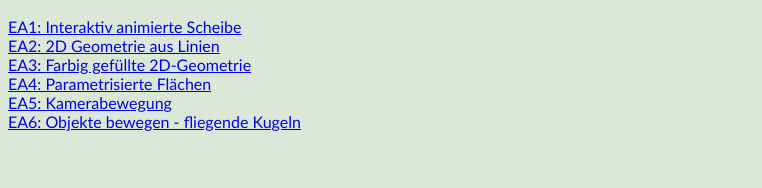
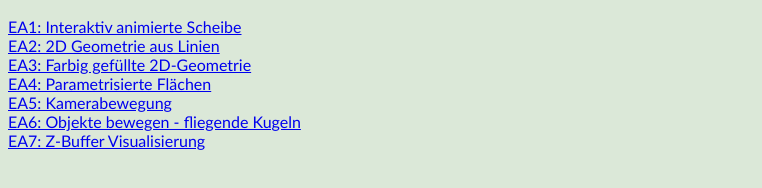
Before and after one commit to joho1910/graphvis, a plain HTML site: page index.html in a window 1280 px wide. Shown: the part 114-302 px from the top of the page, without its empty margins (0-762 px from the left). Drawn offline with Linux system fonts and the light colour scheme.

Commit message:
added EA7 to index

```diff
--- a/index.html
+++ b/index.html
@@ -16,6 +16,7 @@
     <a href="e4/04_parametric_surfaces.html">EA4: Parametrisierte Flächen</a>
     <a href="e5/05_camera_movement.html">EA5: Kamerabewegung</a>
     <a href="e6/06_moving_objects.html">EA6: Objekte bewegen - fliegende Kugeln</a>
+    <a href="e7/07_z_buffer_visualisation.html">EA7: Z-Buffer Visualisierung</a>
 </div>
 </body>
 </html>
```
